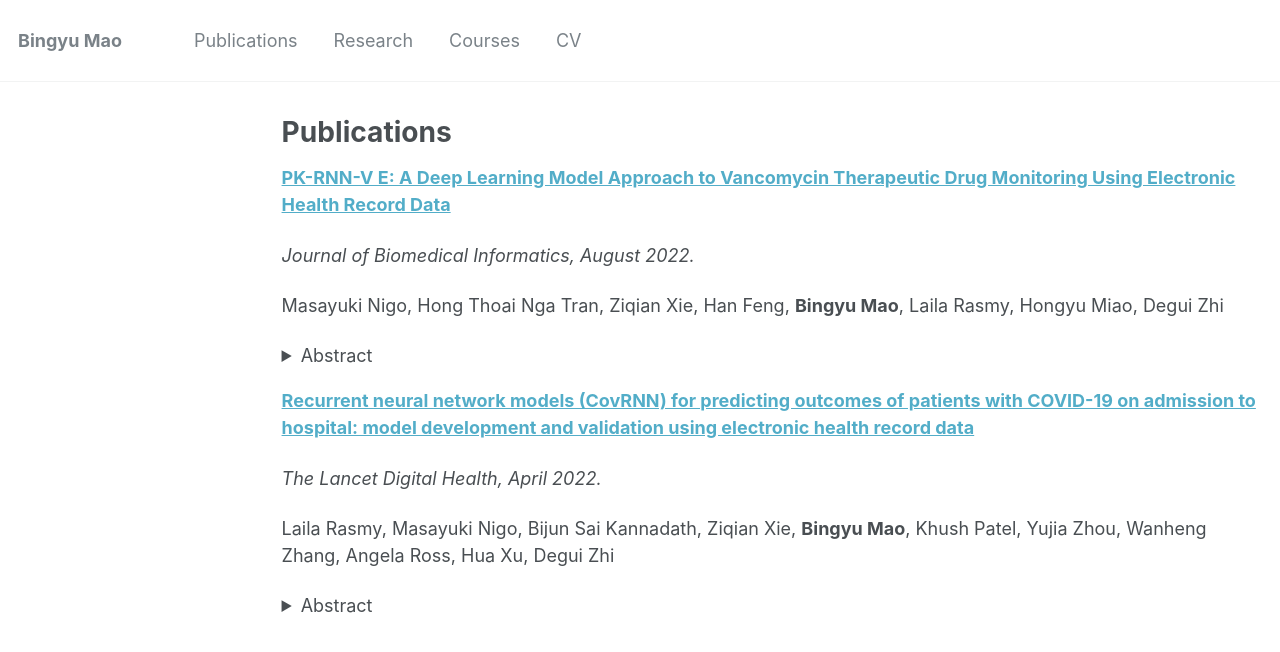
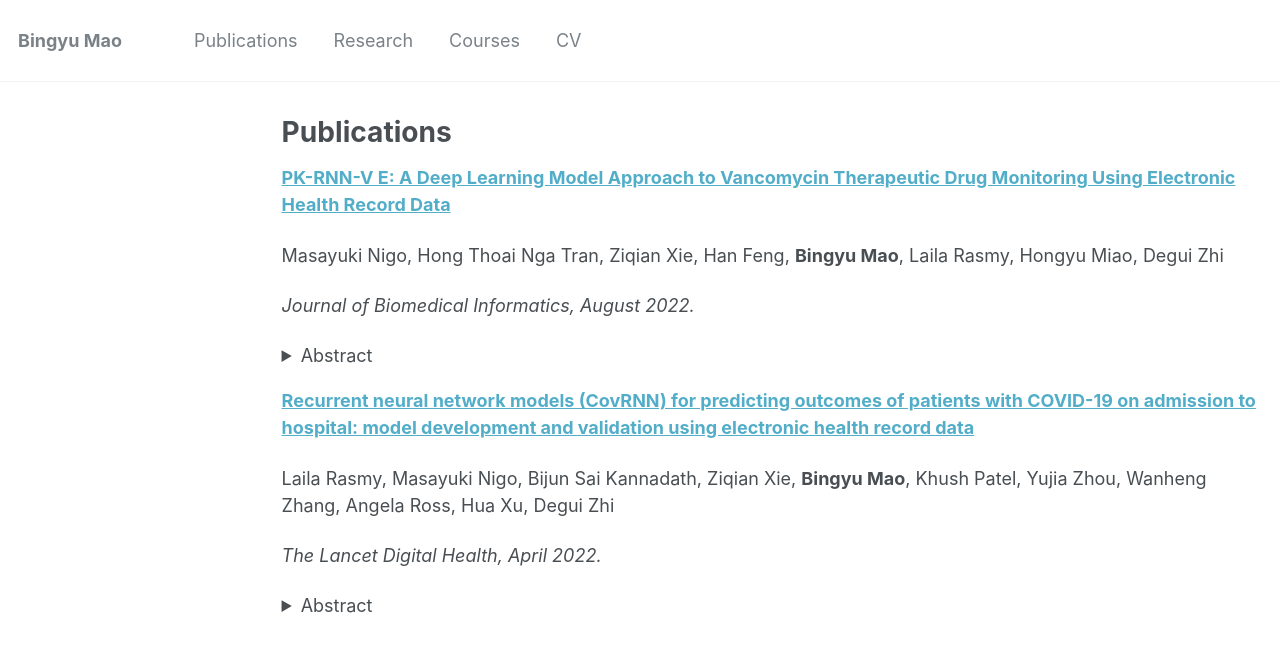
Before and after one commit to BingyuMao/BingyuMao.github.io, a Jekyll site: the page built from _pages/publications.md, in a window 1280 px wide. Shown: the top 652 px of the page. Built offline with Jekyll 4.4.1, drawn with Linux system fonts in a browser that asks for light colours.

Commit message:
Update publications.md

```diff
--- a/_pages/publications.md
+++ b/_pages/publications.md
@@ -7,10 +7,9 @@ author_profile: false
 
 [**PK-RNN-V E: A Deep Learning Model Approach to Vancomycin Therapeutic Drug Monitoring Using Electronic Health Record Data**](https://www.sciencedirect.com/science/article/pii/S1532046422001782?via%3Dihub)
 
-*Journal of Biomedical Informatics, August 2022.* <br/>
-
 Masayuki Nigo, Hong Thoai Nga Tran, Ziqian Xie, Han Feng, **Bingyu Mao**,  Laila Rasmy, Hongyu Miao,  Degui Zhi  <br/>
 
+*Journal of Biomedical Informatics, August 2022.* <br/>
 
   <details>
   <summary>Abstract</summary>
@@ -22,10 +21,9 @@ Here, we present a deep learning-based pharmacokinetic prediction model for vanc
 
 [**Recurrent neural network models (CovRNN) for predicting outcomes of patients with COVID-19 on admission to hospital: model development and validation using electronic health record data**](https://www.thelancet.com/journals/landig/article/PIIS2589-7500(22)00049-8/fulltext)
 
-*The Lancet Digital Health, April 2022.* <br/>
-
 Laila Rasmy, Masayuki Nigo, Bijun Sai Kannadath, Ziqian Xie, **Bingyu Mao**, Khush Patel, Yujia Zhou, Wanheng Zhang, Angela Ross, Hua Xu, Degui Zhi  <br/>
 
+*The Lancet Digital Health, April 2022.* <br/>
 
   <details>
   <summary>Abstract</summary>
@@ -35,13 +33,3 @@ In this study, we developed recurrent neural network-based models (CovRNN) to pr
 
 CovRNN binary models achieved AUROCs of 93·0% (95% CI 92·6–93·4) for the prediction of in-hospital mortality, 92·9% (92·6–93·2) for the prediction of mechanical ventilation, and 86·5% (86·2–86·9) for the prediction of a prolonged hospital stay, outperforming light gradient boost machine and logistic regression algorithms. External validation confirmed AUROCs in similar ranges (91·3–97·0% for in-hospital mortality prediction, 91·5–96·0% for the prediction of mechanical ventilation, and 81·0–88·3% for the prediction of prolonged hospital stay). For survival prediction, CovRNN achieved a concordance index of 86·0% (95% CI 85·1–86·9) for in-hospital mortality and 92·6% (92·2–93·0) for mechanical ventilation. <br/>
 </details>
-
-
-
-{% if author.googlescholar %}
-  You can also find my articles on <u><a href="{{author.googlescholar}}">my Google Scholar profile</a>.</u>
-{% endif %}
-
-{% for post in site.publications reversed %}
-  {% include archive-single.html %}
-{% endfor %}
```
